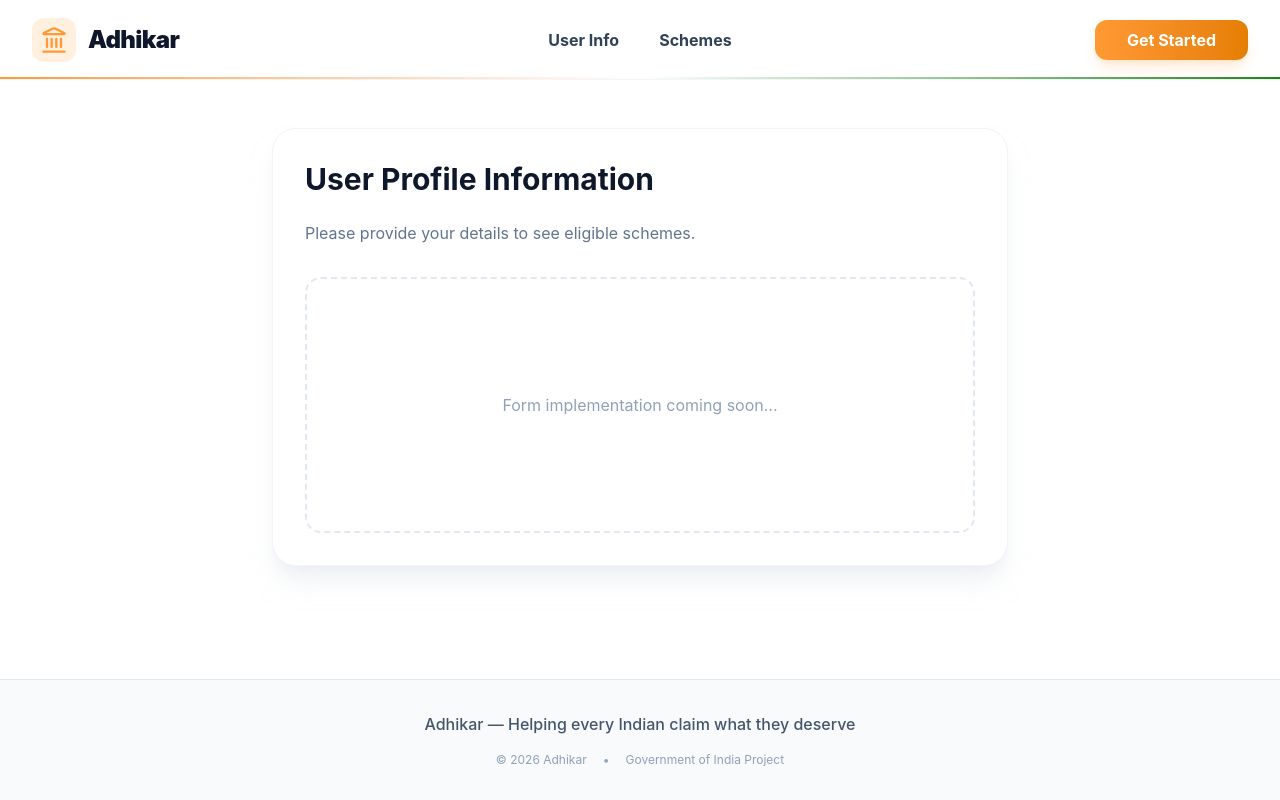
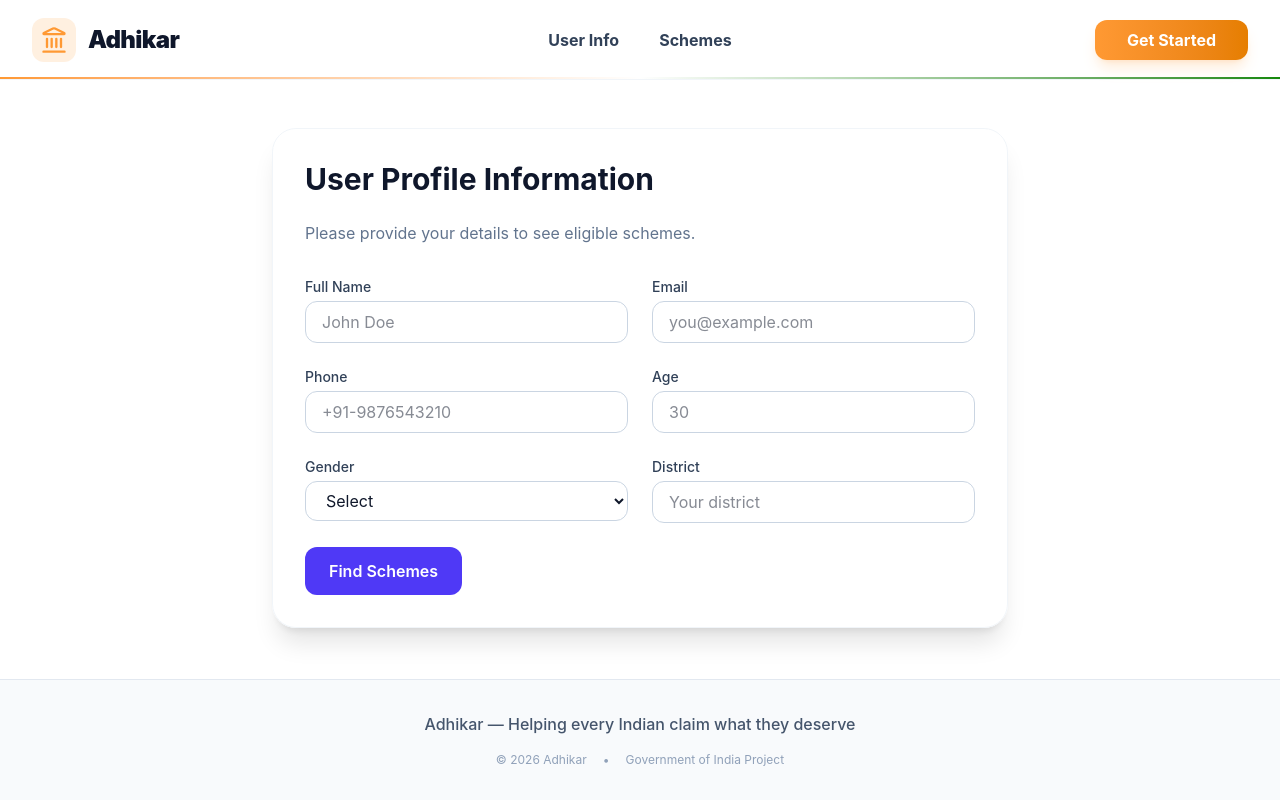
Before and after one commit to marwadi-me/government-scheme-finder, a React (Vite) app: page /form in a window 1280 px wide. Built offline with nearby package versions, Linux system fonts and the light colour scheme.

Commit message:
Madetheform

```diff
--- a/src/components/ProfileForm.jsx
+++ b/src/components/ProfileForm.jsx
@@ -1,19 +1,128 @@
-import React from 'react'
+import React, { useState } from 'react';
+
+const initialState = {
+  fullName: '',
+  email: '',
+  phone: '',
+  age: '',
+  gender: '',
+  district: '',
+};
 
 const ProfileForm = () => {
+  const [form, setForm] = useState(initialState);
+  const [submitted, setSubmitted] = useState(false);
+
+  const handleChange = (e) => {
+    const { name, value } = e.target;
+    setForm((prev) => ({ ...prev, [name]: value }));
+  };
+
+  const handleSubmit = (e) => {
+    e.preventDefault();
+    if (!form.fullName || !form.email) {
+      alert('Please fill in required fields.');
+      return;
+    }
+    setSubmitted(true);
+    console.log('Profile data:', form);
+  };
+
   return (
     <div className="max-w-3xl mx-auto px-4 py-12">
-      <div className="bg-white rounded-3xl shadow-xl shadow-slate-200/50 border border-slate-100 p-8">
+      <div className="bg-white/70 backdrop-blur-md rounded-3xl shadow-xl border border-slate-100 p-8">
         <h2 className="text-3xl font-bold text-slate-900 mb-6">User Profile Information</h2>
         <p className="text-slate-500 mb-8">Please provide your details to see eligible schemes.</p>
-
-        {/* Form content will go here */}
-        <div className="h-64 border-2 border-dashed border-slate-200 rounded-2xl flex items-center justify-center text-slate-400">
-          Form implementation coming soon...
-        </div>
+        <form onSubmit={handleSubmit} className="space-y-6">
+          <div className="grid grid-cols-1 md:grid-cols-2 gap-6">
+            <div>
+              <label className="block text-sm font-medium text-slate-700 mb-1">Full Name</label>
+              <input
+                type="text"
+                name="fullName"
+                value={form.fullName}
+                onChange={handleChange}
+                required
+                placeholder="John Doe"
+                className="w-full rounded-xl border border-slate-300 px-4 py-2 focus:outline-none focus:ring-2 focus:ring-indigo-500 transition"
+              />
+            </div>
+            <div>
+              <label className="block text-sm font-medium text-slate-700 mb-1">Email</label>
+              <input
+                type="email"
+                name="email"
+                value={form.email}
+                onChange={handleChange}
+                required
+                placeholder="you@example.com"
+                className="w-full rounded-xl border border-slate-300 px-4 py-2 focus:outline-none focus:ring-2 focus:ring-indigo-500 transition"
+              />
+            </div>
+            <div>
+              <label className="block text-sm font-medium text-slate-700 mb-1">Phone</label>
+              <input
+                type="tel"
+                name="phone"
+                value={form.phone}
+                onChange={handleChange}
+                placeholder="+91-9876543210"
+                className="w-full rounded-xl border border-slate-300 px-4 py-2 focus:outline-none focus:ring-2 focus:ring-indigo-500 transition"
+              />
+            </div>
+            <div>
+              <label className="block text-sm font-medium text-slate-700 mb-1">Age</label>
+              <input
+                type="number"
+                name="age"
+                value={form.age}
+                onChange={handleChange}
+                min="0"
+                placeholder="30"
+                className="w-full rounded-xl border border-slate-300 px-4 py-2 focus:outline-none focus:ring-2 focus:ring-indigo-500 transition"
+              />
+            </div>
+            <div>
+              <label className="block text-sm font-medium text-slate-700 mb-1">Gender</label>
+              <select
+                name="gender"
+                value={form.gender}
+                onChange={handleChange}
+                className="w-full rounded-xl border border-slate-300 px-4 py-2 bg-white focus:outline-none focus:ring-2 focus:ring-indigo-500 transition"
+              >
+                <option value="">Select</option>
+                <option value="female">Female</option>
+                <option value="male">Male</option>
+                <option value="other">Other</option>
+              </select>
+            </div>
+            <div>
+              <label className="block text-sm font-medium text-slate-700 mb-1">District</label>
+              <input
+                type="text"
+                name="district"
+                value={form.district}
+                onChange={handleChange}
+                placeholder="Your district"
+                className="w-full rounded-xl border border-slate-300 px-4 py-2 focus:outline-none focus:ring-2 focus:ring-indigo-500 transition"
+              />
+            </div>
+          </div>
+          <button
+            type="submit"
+            className="w-full md:w-auto bg-indigo-600 hover:bg-indigo-700 text-white font-semibold py-3 px-6 rounded-xl transition transform hover:scale-105"
+          >
+            Find Schemes
+          </button>
+        </form>
+        {submitted && (
+          <div className="mt-6 p-4 bg-green-100 border border-green-200 rounded-xl text-green-800">
+            🎉 Profile saved! Check the console for submitted data.
+          </div>
+        )}
       </div>
     </div>
-  )
-}
+  );
+};
 
-export default ProfileForm
+export default ProfileForm;
```
